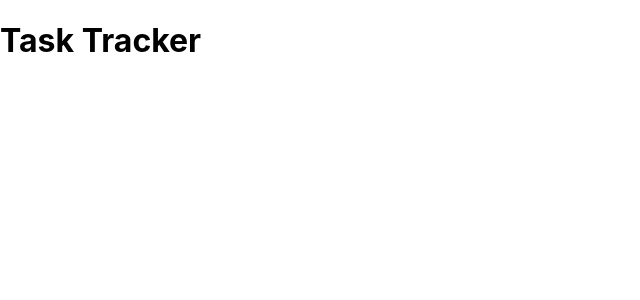
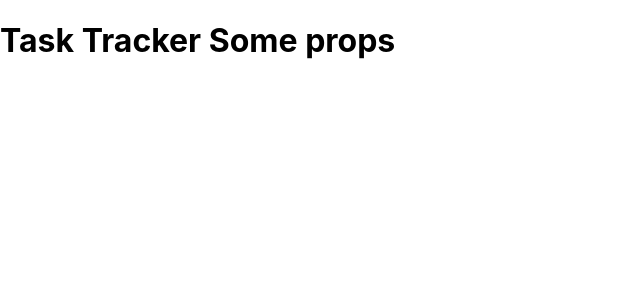
Before and after one commit to peter88tom/react_crash_course, a React (Create React App) app: page / in a window 1280 px wide. Shown: the top 300 px of the page, without its empty margins (0-640 px from the left). Built offline with nearby package versions, Linux system fonts and the light colour scheme.

Commit message:
Using props in header component

```diff
--- a/src/App.js
+++ b/src/App.js
@@ -3,7 +3,7 @@
 function App() {
   return (
     <div className="App">
-      <Header />
+      <Header title="Some props"/>
     </div>
   );
 }
--- a/src/components/Header.js
+++ b/src/components/Header.js
@@ -1,7 +1,7 @@
-const Header = () => {
+const Header = (props) => {
 	return (
 		<header>
-			<h1>Task Tracker</h1>
+			<h1>Task Tracker {props.title}</h1>
 		</header>
 	)
 }
```
